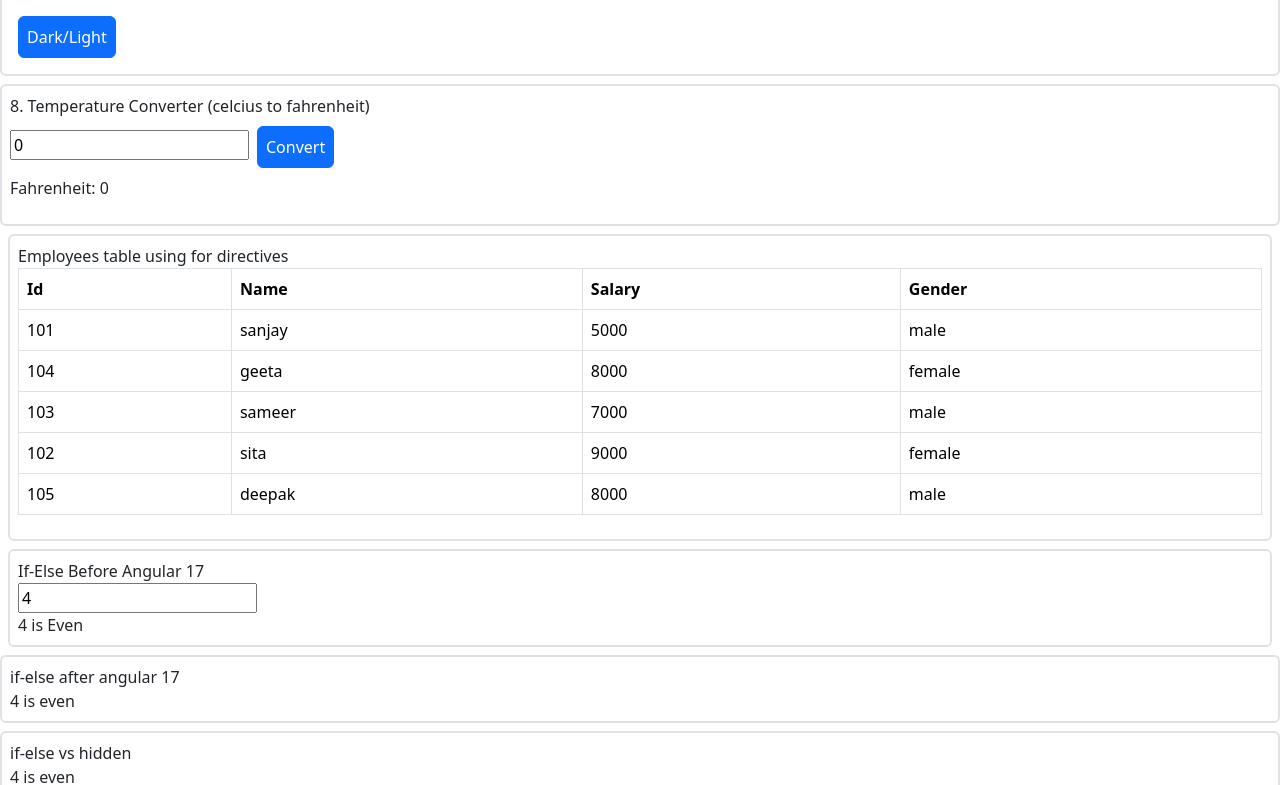
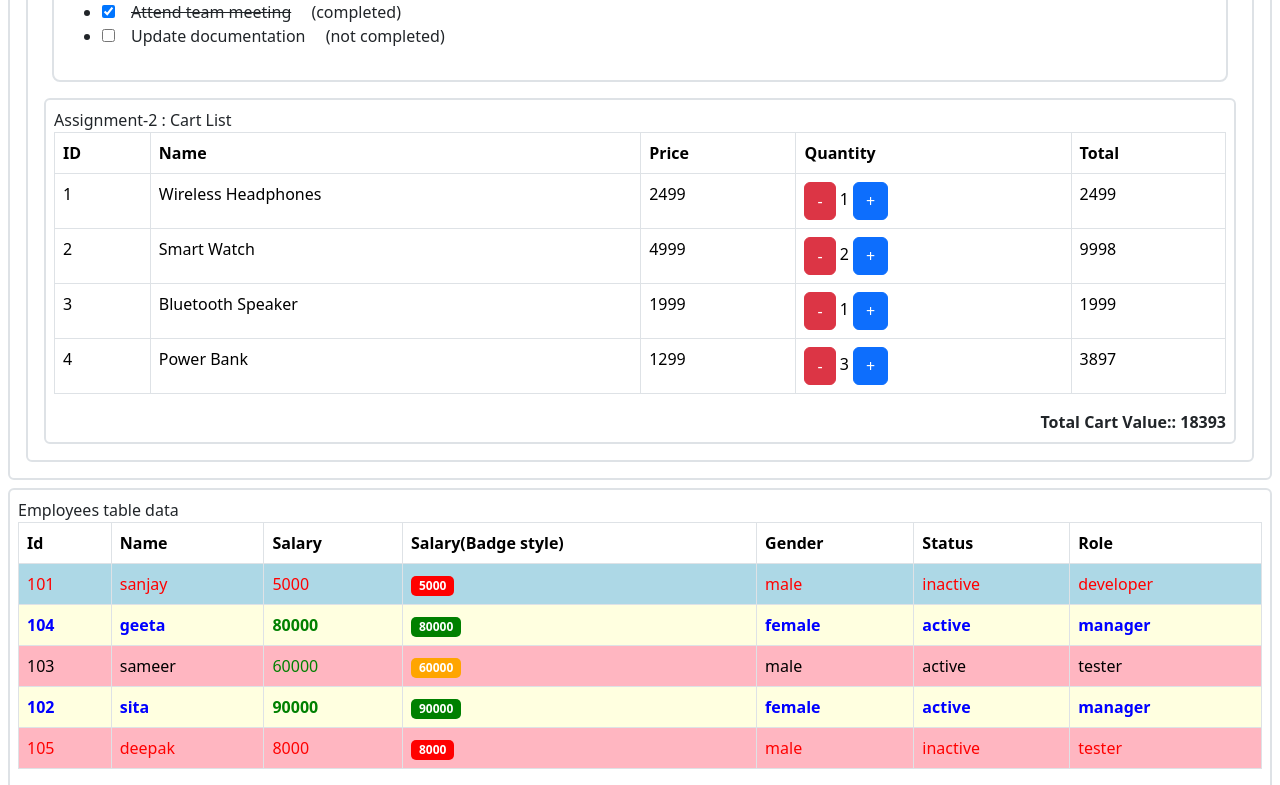
Before and after one commit to steja578/project_1, an Angular app: page / in a window 1280 px wide. Shown: the part 1719-2504 px from the top of the page. Built offline with nearby package versions, Linux system fonts and the light colour scheme.

Commit message:
assignment done employee salary

```diff
--- a/src/app/components/body/body.html
+++ b/src/app/components/body/body.html
@@ -1,3 +1,4 @@
-<app-databinding></app-databinding>
+<!-- <app-databinding></app-databinding> -->
 <!-- <app-top-deals></app-top-deals> -->
  <app-directives></app-directives>
+ <app-employeestable></app-employeestable>
--- a/src/app/components/body/body.ts
+++ b/src/app/components/body/body.ts
@@ -2,11 +2,12 @@ import { Component } from '@angular/core';
 import { TopDeals } from '../top-deals/top-deals';
 import { Databinding } from '../databinding/databinding';
 import { Directives } from "../directives/directives";
+import { Employeestable } from "../employeestable/employeestable";
 
 @Component({
   selector: 'app-body',
   imports: [Databinding,
-    TopDeals, Directives],
+    TopDeals, Directives, Employeestable],
   templateUrl: './body.html',
   styleUrl: './body.css',
 })
--- a/src/app/components/directives/directives.html
+++ b/src/app/components/directives/directives.html
@@ -127,30 +127,37 @@
 </div>
 
 
-  <div class="border border-2 rounded-3 p-3 m-3">
-  <h5 class ="text-center"> Shopping Cart</h5>
+<div class="border border-2 rounded-2 p-2 m-2">
+  <div>Assignment-2 : Cart List</div>
 
-  @for (item of cartItems; track item.id) {
-    <div>
-      <div>
-        <h5>{{ item.name }}</h5>
-        <div>{{ item.price }} each</div>
-      </div>
+  <table class="table table-bordered">
+    <thead>
+      <tr>
+        <th>ID</th>
+        <th>Name</th>
+        <th>Price</th>
+        <th>Quantity</th>
+        <th>Total</th>
+      </tr>
+    </thead>
+    <tbody>
+      @for (cartObj of cartItems; track $index) {
+        <tr>
+          <td>{{cartObj.id}}</td>
+          <td>{{cartObj.name}}</td>
+          <td>{{cartObj.price}}</td>
+          <td>
+            <button class="btn btn-danger" (click)="decreaseQty(cartObj)">-</button>
+            {{cartObj.qty}}
+            <button class="btn btn-primary" (click)="increaseQty(cartObj)">+</button>
+          </td>
+          <td>{{cartObj.qty * cartObj.price }}</td>
+        </tr>
+      }
+    </tbody>
+  </table>
+  <div class="text-end">
+    <b>Total Cart Value:: {{totalCartValue}}</b>
+  </div>
 
-      <div>
-        <span>quantity - {{ item.qty }}</span>
-        <button class="btn btn-danger mx-2" (click)="decreaseQty(item)">-</button>
-        <button class="btn btn-success"(click)="increaseQty(item)">+</button>
-      </div>
-
-      <div>
-        {{ item.price * item.qty }}
-      </div>
-    </div>
-  }
-
-  <div>
-    <h5>Total: {{ getTotal() }}</h5>
-  </div>
 </div>
-</div>
--- a/src/app/components/directives/directives.ts
+++ b/src/app/components/directives/directives.ts
@@ -81,7 +81,7 @@ filter = 'All';
     }
   }
 
-  getTotal(): number {
+  get totalCartValue(): number {
     return this.cartItems.reduce((sum, item) => sum + item.price * item.qty, 0);
   }
 }
--- /dev/null
+++ b/src/app/components/employeestable/employeestable.css
@@ -0,0 +1,36 @@
+.inactive td {
+  color : red
+}
+.manager td {
+    font-weight: bold;
+    color:blue;
+    background-color: lightyellow;
+}
+.developer td {
+  background-color: lightblue;
+}
+
+.tester td {
+  background-color: lightpink;
+}
+.badge-green {
+  background-color: green;
+  color: white;
+  padding: 4px 8px;
+  text-align: center;
+  border-radius: 5px;
+}
+.badge-orange {
+  background-color: orange;
+  color: white;
+  padding: 4px 8px;
+  text-align: center;
+  border-radius: 5px;
+}
+.badge-red {
+  background-color: red;
+  color: white;
+  padding: 4px 8px;
+  text-align: center;
+  border-radius: 5px;
+}
--- /dev/null
+++ b/src/app/components/employeestable/employeestable.html
@@ -0,0 +1,37 @@
+<div class="border border-2 rounded-2 m-2 p-2">Employees table data
+<table class="table table-bordered">
+    <thead><tr>
+    <th>Id</th>
+    <th>Name</th>
+    <th>Salary</th>
+    <th>Salary(Badge style)</th>
+    <th>Gender</th>
+    <th>Status</th>
+    <th>Role</th>
+    </tr>
+    </thead>
+    <tbody>
+        @for(emp of employees;track $index){
+            <tr [ngClass]="{'inactive': emp.status === 'inactive',
+      'manager': emp.role === 'manager',
+    'developer': emp.role === 'developer',
+'tester': emp.role === 'tester'}">
+            <td>{{emp.eId}}</td>
+            <td>{{emp.name}}</td>
+            <td [ngStyle]="emp.sal > 50000 ? {'color':'green'} : {'color':'red'}">{{ emp.sal }}</td>
+            <td>
+            <span class="badge"
+            [ngClass]="{
+              'badge-green': emp.sal > 70000,
+              'badge-orange': emp.sal >= 40000 && emp.sal <= 70000,
+              'badge-red': emp.sal < 40000
+            }">{{ emp.sal }} </span></td>
+            <td>{{emp.gender}}</td>
+            <td>{{emp.status}}</td>
+            <td>{{emp.role}}</td>
+            </tr>
+
+        }
+    </tbody>
+</table>
+</div>
--- /dev/null
+++ b/src/app/components/employeestable/employeestable.ts
@@ -0,0 +1,23 @@
+import { CommonModule } from '@angular/common';
+import { Component } from '@angular/core';
+import { FormsModule } from '@angular/forms';
+
+@Component({
+  selector: 'app-employeestable',
+  imports: [FormsModule,
+    CommonModule],
+  templateUrl: './employeestable.html',
+  styleUrl: './employeestable.css',
+})
+export class Employeestable {
+
+  employees = [
+    { "eId": 101, "name": "sanjay", "sal": 5000, "gender": "male" ,"status":"inactive","role":"developer"},
+    { "eId": 104, "name": "geeta", "sal": 80000, "gender": "female","status":"active" ,"role":"manager"},
+    { "eId": 103, "name": "sameer", "sal": 60000, "gender": "male" ,"status":"active","role":"tester"},
+    { "eId": 102, "name": "sita", "sal": 90000, "gender": "female","status":"active","role":"manager" },
+    { "eId": 105, "name": "deepak", "sal": 8000, "gender": "male","status":"inactive","role":"tester" }
+  ];
+
+
+}
```
Also changed, not shown: 1 other file (tests, documents, lock files or other folders).
